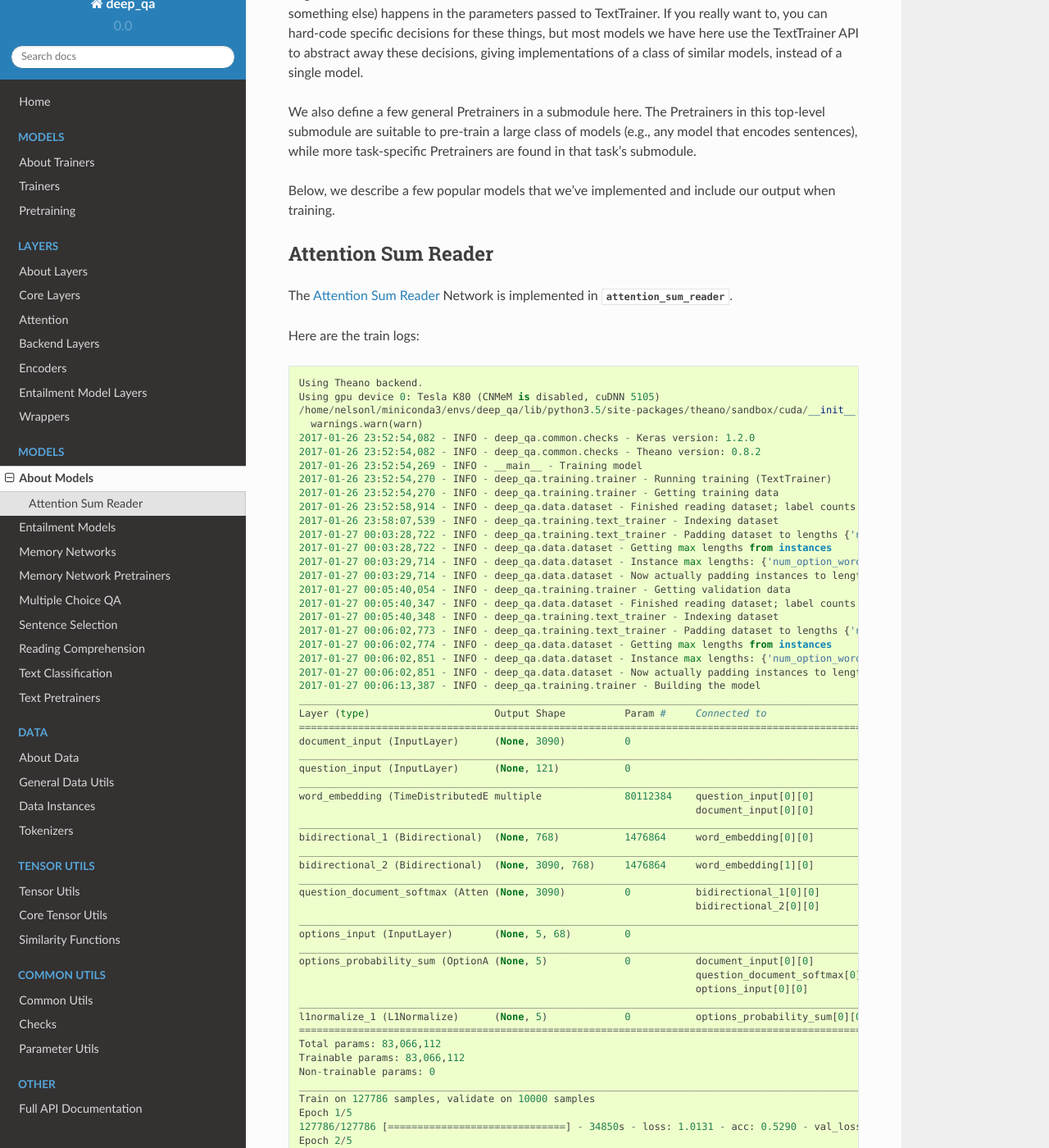
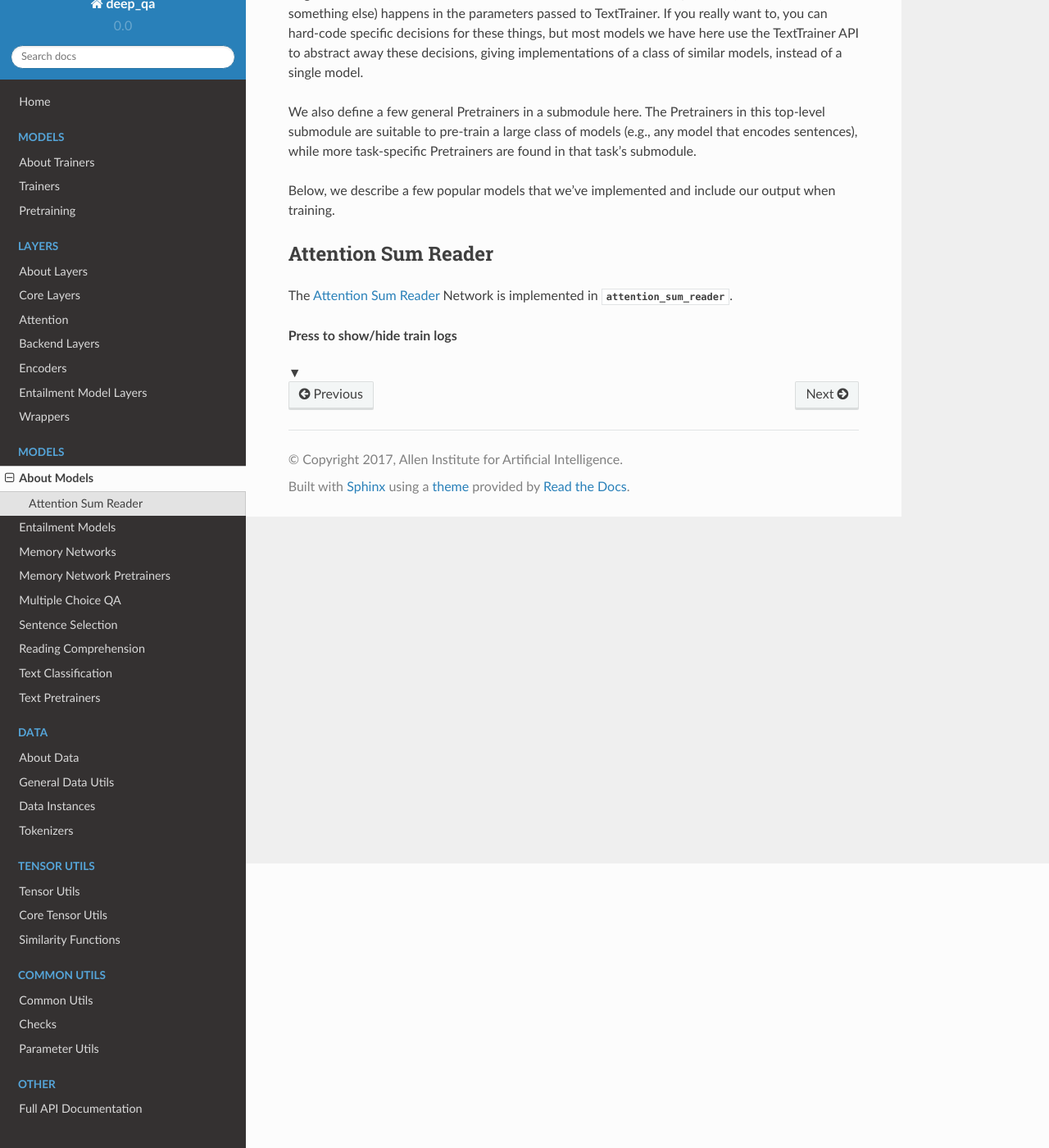
Before and after one commit to allenai/deep_qa, a Sphinx documentation site: the page built from doc/models/about_models.rst, in a window 1280 px wide and 1400 px high, scrolled down 347 px. Shown: the whole window at 82% size. Built offline with Sphinx 7.4.7 and the Read the Docs theme 2.0.0, drawn with Linux system fonts in a browser that asks for light colours; formulas are drawn with MathJax 3; some of the changed text lies outside the part shown.

Commit message:
Add collapsible code blocks, and use them in model train logs (#273)

```diff
--- /dev/null
+++ b/doc/_static/custom.css
@@ -0,0 +1,12 @@
+.toggle .header {
+    display: block;
+    clear: both;
+}
+
+.toggle .header:after {
+    content: " ▼";
+}
+
+.toggle .header.open:after {
+    content: " ▲";
+}
--- /dev/null
+++ b/doc/_templates/layout.html
@@ -0,0 +1,16 @@
+{% extends "!layout.html" %}
+
+{% set css_files = css_files + ["_static/custom.css"] %}
+
+{% block footer %}
+ <script type="text/javascript">
+    $(document).ready(function() {
+        $(".toggle > *").hide();
+        $(".toggle .header").show();
+        $(".toggle .header").click(function() {
+            $(this).parent().children().not(".header").toggle(400);
+            $(this).parent().children(".header").toggleClass("open");
+        })
+    });
+</script>
+{% endblock %}
--- a/doc/conf.py
+++ b/doc/conf.py
@@ -43,7 +43,7 @@ extensions = ['sphinx.ext.autodoc',
 ]
 
 # Add any paths that contain templates here, relative to this directory.
-# templates_path = ['_templates']
+templates_path = ['_templates']
 
 # The suffix(es) of source filenames.
 # You can specify multiple suffix as a list of string:
@@ -106,7 +106,7 @@ html_theme_path = [sphinx_rtd_theme.get_html_theme_path()]
 # Add any paths that contain custom static files (such as style sheets) here,
 # relative to this directory. They are copied after the builtin static files,
 # so a file named "default.css" will overwrite the builtin "default.css".
-# html_static_path = ['_static']
+html_static_path = ['_static']
 
 
 # -- Options for HTMLHelp output ------------------------------------------
--- a/doc/models/about_models.rst
+++ b/doc/models/about_models.rst
@@ -32,64 +32,70 @@ The `Attention Sum Reader
 Network is implemented in
 :mod:`~deep_qa.models.reading_comprehension.attention_sum_reader`.
 
-Here are the train logs::
+.. container:: toggle
 
-    Using Theano backend.
-    Using gpu device 0: Tesla K80 (CNMeM is disabled, cuDNN 5105)
-    /home/nelsonl/miniconda3/envs/deep_qa/lib/python3.5/site-packages/theano/sandbox/cuda/__init__.py:600: UserWarning: Your cuDNN version is more recent than the one Theano officially supports. If you see any problems, try updating Theano or downgrading cuDNN to version 5.
-      warnings.warn(warn)
-    2017-01-26 23:52:54,082 - INFO - deep_qa.common.checks - Keras version: 1.2.0
-    2017-01-26 23:52:54,082 - INFO - deep_qa.common.checks - Theano version: 0.8.2
-    2017-01-26 23:52:54,269 - INFO - __main__ - Training model
-    2017-01-26 23:52:54,270 - INFO - deep_qa.training.trainer - Running training (TextTrainer)
-    2017-01-26 23:52:54,270 - INFO - deep_qa.training.trainer - Getting training data
-    2017-01-26 23:52:58,914 - INFO - deep_qa.data.dataset - Finished reading dataset; label counts: [(0, 42399), (1, 44896), (2, 23832), (3, 11274), (4, 585)]
-    2017-01-26 23:58:07,539 - INFO - deep_qa.training.text_trainer - Indexing dataset
-    2017-01-27 00:03:28,722 - INFO - deep_qa.training.text_trainer - Padding dataset to lengths {'num_option_words': None, 'num_question_words': None, 'wod_sequence_length': None, 'num_options': None, 'num_passage_words': None}
-    2017-01-27 00:03:28,722 - INFO - deep_qa.data.dataset - Getting max lengths from instances
-    2017-01-27 00:03:29,714 - INFO - deep_qa.data.dataset - Instance max lengths: {'num_option_words': 68, 'num_question_words': 121, 'num_options': 5, 'nm_passage_words': 3090}
-    2017-01-27 00:03:29,714 - INFO - deep_qa.data.dataset - Now actually padding instances to length: {'num_option_words': 68, 'num_question_words': 121, num_options': 5, 'num_passage_words': 3090}
-    2017-01-27 00:05:40,054 - INFO - deep_qa.training.trainer - Getting validation data
-    2017-01-27 00:05:40,347 - INFO - deep_qa.data.dataset - Finished reading dataset; label counts: [(0, 3522), (1, 3429), (2, 1835), (3, 784), (4, 430)]
-    2017-01-27 00:05:40,348 - INFO - deep_qa.training.text_trainer - Indexing dataset
-    2017-01-27 00:06:02,773 - INFO - deep_qa.training.text_trainer - Padding dataset to lengths {'num_option_words': 68, 'num_question_words': 121, 'word_sequence_length': None, 'num_options': 5, 'num_passage_words': 3090}
-    2017-01-27 00:06:02,774 - INFO - deep_qa.data.dataset - Getting max lengths from instances
-    2017-01-27 00:06:02,851 - INFO - deep_qa.data.dataset - Instance max lengths: {'num_option_words': 8, 'num_question_words': 95, 'num_options': 5, 'num_passage_words': 2186}
-    2017-01-27 00:06:02,851 - INFO - deep_qa.data.dataset - Now actually padding instances to length: {'num_option_words': 68, 'num_question_words': 121, 'num_options': 5, 'num_passage_words': 3090}
-    2017-01-27 00:06:13,387 - INFO - deep_qa.training.trainer - Building the model
-    ____________________________________________________________________________________________________
-    Layer (type)                     Output Shape          Param #     Connected to
-    ====================================================================================================
-    document_input (InputLayer)      (None, 3090)          0
-    ____________________________________________________________________________________________________
-    question_input (InputLayer)      (None, 121)           0
-    ____________________________________________________________________________________________________
-    word_embedding (TimeDistributedE multiple              80112384    question_input[0][0]
-                                                                       document_input[0][0]
-    ____________________________________________________________________________________________________
-    bidirectional_1 (Bidirectional)  (None, 768)           1476864     word_embedding[0][0]
-    ____________________________________________________________________________________________________
-    bidirectional_2 (Bidirectional)  (None, 3090, 768)     1476864     word_embedding[1][0]
-    ____________________________________________________________________________________________________
-    question_document_softmax (Atten (None, 3090)          0           bidirectional_1[0][0]
-                                                                       bidirectional_2[0][0]
-    ____________________________________________________________________________________________________
-    options_input (InputLayer)       (None, 5, 68)         0
-    ____________________________________________________________________________________________________
-    options_probability_sum (OptionA (None, 5)             0           document_input[0][0]
-                                                                       question_document_softmax[0][0]
-                                                                       options_input[0][0]
-    ____________________________________________________________________________________________________
-    l1normalize_1 (L1Normalize)      (None, 5)             0           options_probability_sum[0][0]
-    ====================================================================================================
-    Total params: 83,066,112
-    Trainable params: 83,066,112
-    Non-trainable params: 0
-    ____________________________________________________________________________________________________
-    Train on 127786 samples, validate on 10000 samples
-    Epoch 1/5
-    127786/127786 [==============================] - 34850s - loss: 1.0131 - acc: 0.5290 - val_loss: 0.9776 - val_acc: 0.5624
-    Epoch 2/5
-    127786/127786 [==============================] - 34828s - loss: 0.6713 - acc: 0.7267 - val_loss: 1.0838 - val_acc: 0.5514
-    Epoch 3/5
-    127786/127786 [==============================] - 34835s - loss: 0.2720 - acc: 0.8996 - val_loss: 1.4446 - val_acc: 0.5335
+    .. container:: header
+
+        **Press to show/hide train logs**
+
+    Train Logs::
+
+        Using Theano backend.
+        Using gpu device 0: Tesla K80 (CNMeM is disabled, cuDNN 5105)
+        /home/nelsonl/miniconda3/envs/deep_qa/lib/python3.5/site-packages/theano/sandbox/cuda/__init__.py:600: UserWarning: Your cuDNN version is more recent than the one Theano officially supports. If you see any problems, try updating Theano or downgrading cuDNN to version 5.
+          warnings.warn(warn)
+        2017-01-26 23:52:54,082 - INFO - deep_qa.common.checks - Keras version: 1.2.0
+        2017-01-26 23:52:54,082 - INFO - deep_qa.common.checks - Theano version: 0.8.2
+        2017-01-26 23:52:54,269 - INFO - __main__ - Training model
+        2017-01-26 23:52:54,270 - INFO - deep_qa.training.trainer - Running training (TextTrainer)
+        2017-01-26 23:52:54,270 - INFO - deep_qa.training.trainer - Getting training data
+        2017-01-26 23:52:58,914 - INFO - deep_qa.data.dataset - Finished reading dataset; label counts: [(0, 42399), (1, 44896), (2, 23832), (3, 11274), (4, 585)]
+        2017-01-26 23:58:07,539 - INFO - deep_qa.training.text_trainer - Indexing dataset
+        2017-01-27 00:03:28,722 - INFO - deep_qa.training.text_trainer - Padding dataset to lengths {'num_option_words': None, 'num_question_words': None, 'wod_sequence_length': None, 'num_options': None, 'num_passage_words': None}
+        2017-01-27 00:03:28,722 - INFO - deep_qa.data.dataset - Getting max lengths from instances
+        2017-01-27 00:03:29,714 - INFO - deep_qa.data.dataset - Instance max lengths: {'num_option_words': 68, 'num_question_words': 121, 'num_options': 5, 'nm_passage_words': 3090}
+        2017-01-27 00:03:29,714 - INFO - deep_qa.data.dataset - Now actually padding instances to length: {'num_option_words': 68, 'num_question_words': 121, num_options': 5, 'num_passage_words': 3090}
+        2017-01-27 00:05:40,054 - INFO - deep_qa.training.trainer - Getting validation data
+        2017-01-27 00:05:40,347 - INFO - deep_qa.data.dataset - Finished reading dataset; label counts: [(0, 3522), (1, 3429), (2, 1835), (3, 784), (4, 430)]
+        2017-01-27 00:05:40,348 - INFO - deep_qa.training.text_trainer - Indexing dataset
+        2017-01-27 00:06:02,773 - INFO - deep_qa.training.text_trainer - Padding dataset to lengths {'num_option_words': 68, 'num_question_words': 121, 'word_sequence_length': None, 'num_options': 5, 'num_passage_words': 3090}
+        2017-01-27 00:06:02,774 - INFO - deep_qa.data.dataset - Getting max lengths from instances
+        2017-01-27 00:06:02,851 - INFO - deep_qa.data.dataset - Instance max lengths: {'num_option_words': 8, 'num_question_words': 95, 'num_options': 5, 'num_passage_words': 2186}
+        2017-01-27 00:06:02,851 - INFO - deep_qa.data.dataset - Now actually padding instances to length: {'num_option_words': 68, 'num_question_words': 121, 'num_options': 5, 'num_passage_words': 3090}
+        2017-01-27 00:06:13,387 - INFO - deep_qa.training.trainer - Building the model
+        ____________________________________________________________________________________________________
+        Layer (type)                     Output Shape          Param #     Connected to
+        ====================================================================================================
+        document_input (InputLayer)      (None, 3090)          0
+        ____________________________________________________________________________________________________
+        question_input (InputLayer)      (None, 121)           0
+        ____________________________________________________________________________________________________
+        word_embedding (TimeDistributedE multiple              80112384    question_input[0][0]
+                                                                           document_input[0][0]
+        ____________________________________________________________________________________________________
+        bidirectional_1 (Bidirectional)  (None, 768)           1476864     word_embedding[0][0]
+        ____________________________________________________________________________________________________
+        bidirectional_2 (Bidirectional)  (None, 3090, 768)     1476864     word_embedding[1][0]
+        ____________________________________________________________________________________________________
+        question_document_softmax (Atten (None, 3090)          0           bidirectional_1[0][0]
+                                                                           bidirectional_2[0][0]
+        ____________________________________________________________________________________________________
+        options_input (InputLayer)       (None, 5, 68)         0
+        ____________________________________________________________________________________________________
+        options_probability_sum (OptionA (None, 5)             0           document_input[0][0]
+                                                                           question_document_softmax[0][0]
+                                                                           options_input[0][0]
+        ____________________________________________________________________________________________________
+        l1normalize_1 (L1Normalize)      (None, 5)             0           options_probability_sum[0][0]
+        ====================================================================================================
+        Total params: 83,066,112
+        Trainable params: 83,066,112
+        Non-trainable params: 0
+        ____________________________________________________________________________________________________
+        Train on 127786 samples, validate on 10000 samples
+        Epoch 1/5
+        127786/127786 [==============================] - 34850s - loss: 1.0131 - acc: 0.5290 - val_loss: 0.9776 - val_acc: 0.5624
+        Epoch 2/5
+        127786/127786 [==============================] - 34828s - loss: 0.6713 - acc: 0.7267 - val_loss: 1.0838 - val_acc: 0.5514
+        Epoch 3/5
+        127786/127786 [==============================] - 34835s - loss: 0.2720 - acc: 0.8996 - val_loss: 1.4446 - val_acc: 0.5335
```
